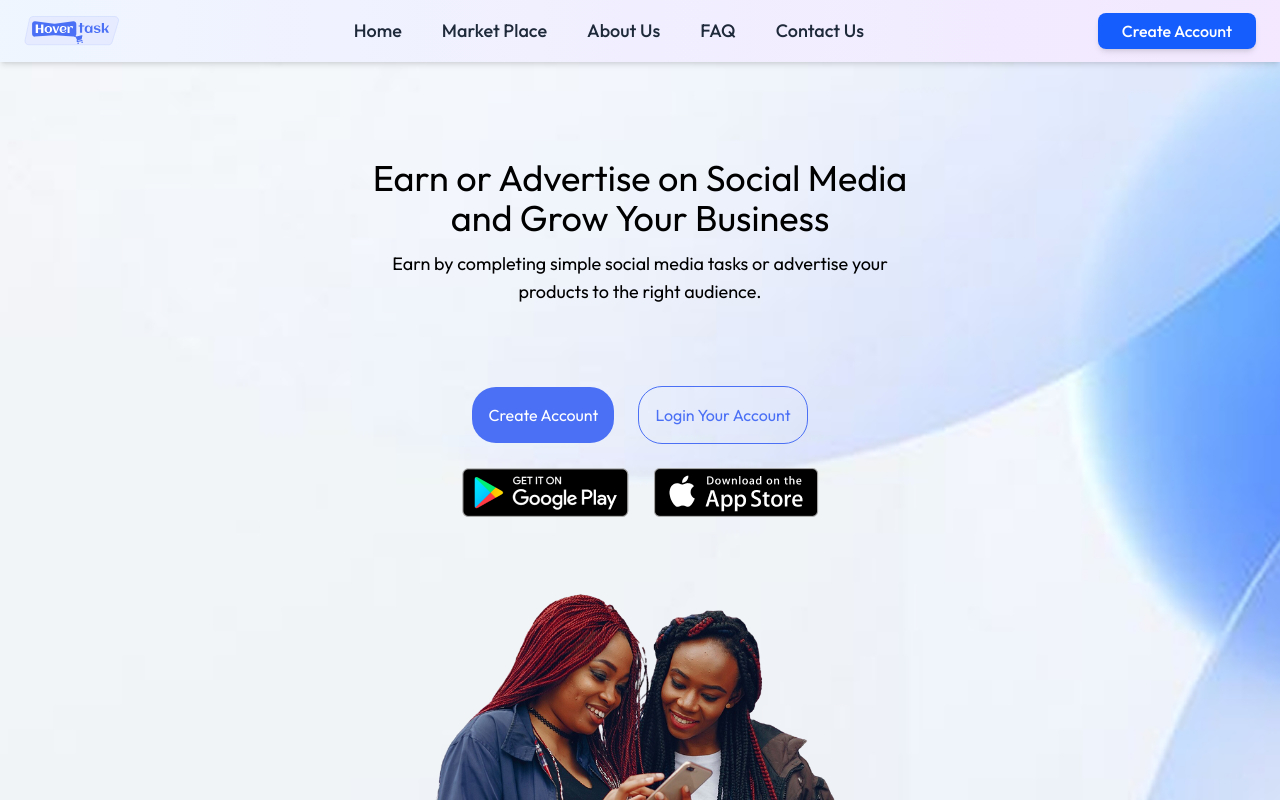
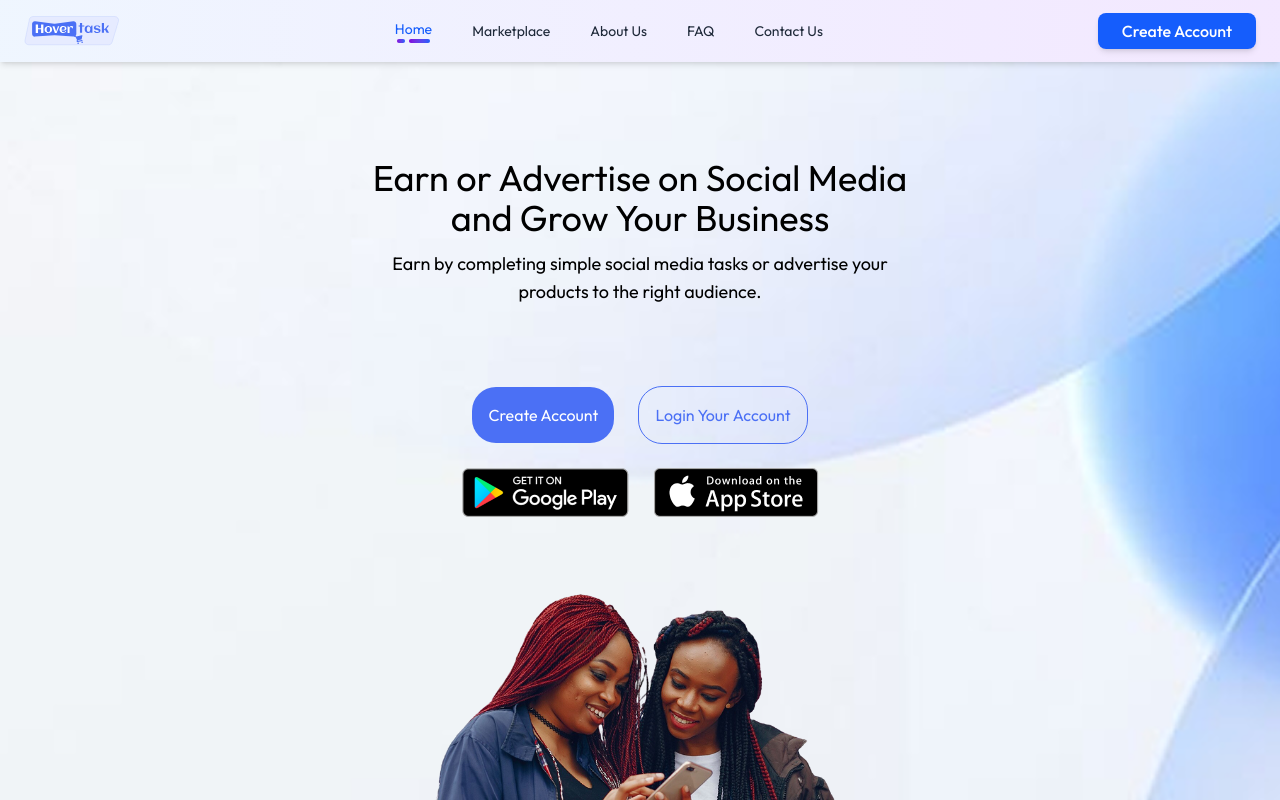
Before and after one commit to Bithaventechnologies/Hovertask, a React (Vite) app: page / in a window 1280 px wide. Shown: the top 800 px of the page. Built offline with nearby package versions, Linux system fonts and the light colour scheme.

Commit message:
Refactor Header component to use dynamic navigation links and improve accessibility

```diff
--- a/src/layouts/Public/components/Header.tsx
+++ b/src/layouts/Public/components/Header.tsx
@@ -2,29 +2,39 @@ import logo from "../../../assets/brand-logo.svg";
 import { RiMenu2Line } from "react-icons/ri";
 import { MdClose } from "react-icons/md";
 import { useState } from "react";
-import { Link } from "react-router-dom";
+import { Link, useLocation } from "react-router-dom";
+import navLinks from "../lib/navLinks";
 
 const Header = () => {
     const [menuOpen, setMenuOpen] = useState(false);
+    const { pathname } = useLocation();
 
     return (
         <div className="bg-gradient-to-r sticky top-0 w-full left-0 z-50 from-blue-50 to-purple-100 shadow-md">
-            <div className="max-w-7xl mx-auto px-6 py-4 flex justify-between items-center">
+            <div className="max-w-screen-xl mx-auto px-6 py-4 flex justify-between items-center">
                 {/* Logo */}
-                <div>
+                <Link to="/">
                     <img src={logo} alt="Hover Task Logo" className="w-24" />
-                </div>
+                </Link>
 
                 {/* Desktop Navigation */}
-                <nav role="navigation" className="hidden md:flex space-x-10">
-                    {["Home", "Market Place", "About Us", "FAQ", "Contact Us"].map((item) => (
-                        <a
-                            key={item}
-                            href="#"
-                            className="text-gray-800 hover:text-blue-600 transition-all duration-300 text-lg font-medium"
+                <nav role="navigation" className="hidden md:flex space-x-10 text-sm items-center">
+                    {navLinks.map((item) => (
+                        <Link
+                            to={item.path}
+                            key={item.label}
+                            className={`${
+                                pathname === item.path ? "text-blue-600" : "text-gray-800 hover:text-blue-600"
+                            }  transition-colors`}
                         >
-                            {item}
-                        </a>
+                            {item.label}
+                            {pathname === item.path && (
+                                <span className="flex gap-1 justify-center max-w-[90%] mx-auto">
+                                    <span className="h-1 w-2 bg-gradient-to-r from-purple-700 to-blue-600 rounded-full"></span>
+                                    <span className="h-1 bg-gradient-to-r from-purple-700 to-blue-600 rounded-full flex-1"></span>
+                                </span>
+                            )}
+                        </Link>
                     ))}
                 </nav>
 
--- /dev/null
+++ b/src/layouts/Public/lib/navLinks.ts
@@ -0,0 +1,24 @@
+const navLinks = [
+    {
+        path: "/",
+        label: "Home"
+    },
+    {
+        path: "/market",
+        label: "Marketplace"
+    },
+    {
+        path: "/about",
+        label: "About Us"
+    },
+    {
+        path: "/faq",
+        label: "FAQ"
+    },
+    {
+        path: "/contact",
+        label: "Contact Us"
+    }
+];
+
+export default navLinks;
```
